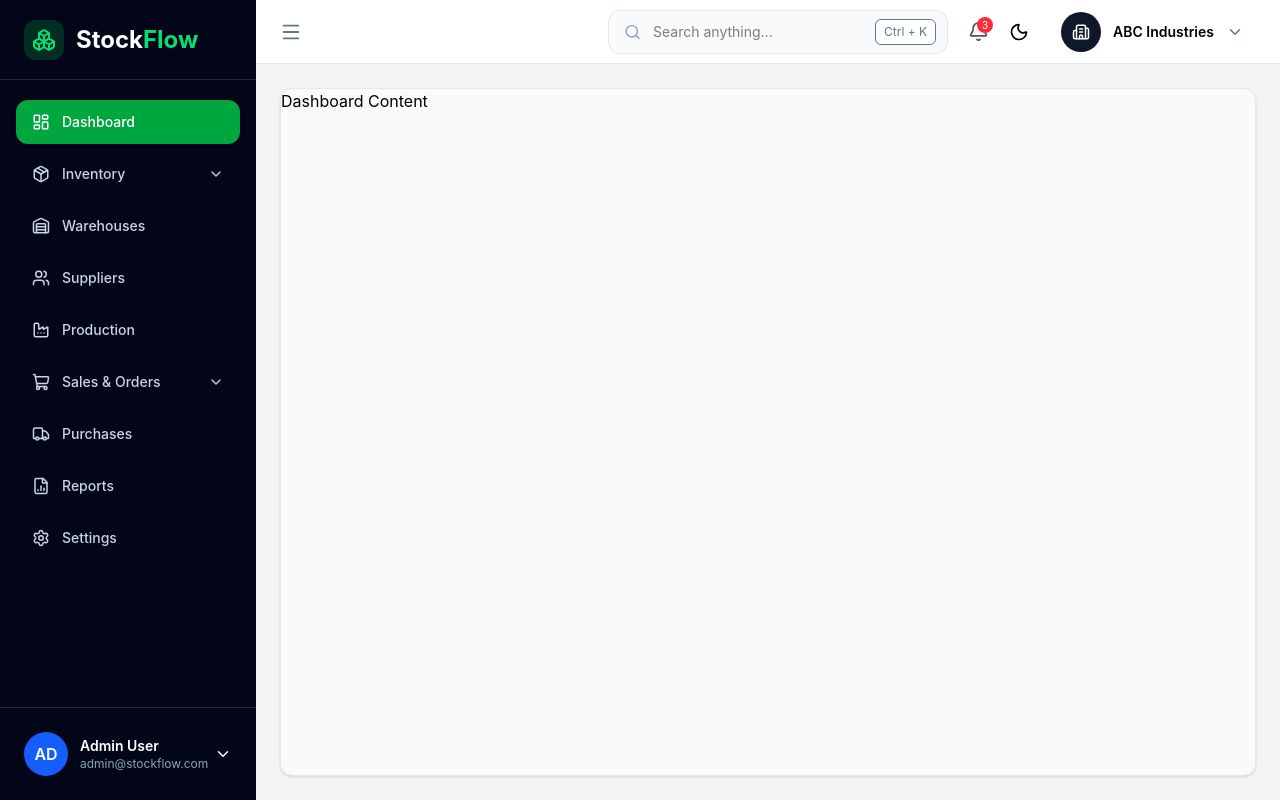
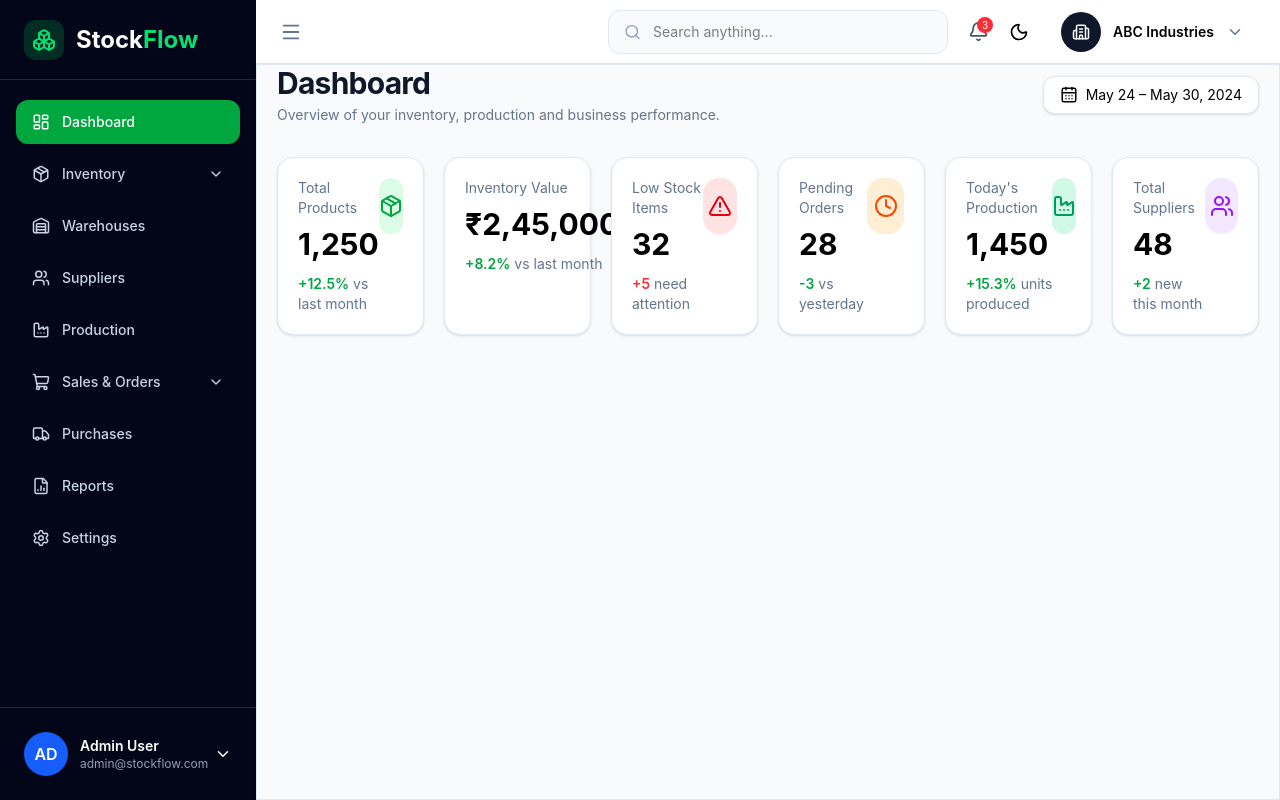
Before and after one commit to AljasMuthukadan/stockflow, a React (Vite) app in the folder client/: page /dashboard in a window 1280 px wide. Built offline with nearby package versions, Linux system fonts and the light colour scheme.

Commit message:
Dash UI Cards Added

```diff
--- /dev/null
+++ b/client/src/components/dashboard/DashboardHeader.jsx
@@ -0,0 +1,25 @@
+import { CalendarDays } from "lucide-react";
+
+ function DashboardHeader() {
+  return (
+    <div className="mb-8 flex  flex-col gap-4 md:flex-row md:items-center md:justify-between">
+      {/* Left */}
+      <div>
+        <h1 className="text-3xl font-bold tracking-tight text-slate-900">
+          Dashboard
+        </h1>
+
+        <p className="mt-1 text-sm text-slate-500">
+          Overview of your inventory, production and business performance.
+        </p>
+      </div>
+
+      {/* Right */}
+      <button className="flex items-center gap-2 rounded-xl border border-slate-200 bg-white px-4 py-2 text-sm shadow-sm transition hover:bg-slate-50">
+        <CalendarDays size={18} />
+        <span>May 24 – May 30, 2024</span>
+      </button>
+    </div>
+  );
+}
+export default DashboardHeader;
--- /dev/null
+++ b/client/src/components/dashboard/StatCard.jsx
@@ -0,0 +1,64 @@
+ function StatCard({
+  title,
+  value,
+  change,
+  subtitle,
+  icon: Icon,
+  color,
+  positive,
+}) {
+  return (
+    <div
+      className="
+      bg-white
+      rounded-2xl
+      border
+      border-slate-200
+      p-5
+      shadow-sm
+      hover:shadow-md
+      transition
+      "
+    >
+      <div className="flex justify-between">
+
+        <div>
+
+          <p className="text-sm text-slate-500">
+            {title}
+          </p>
+
+          <h2 className="text-3xl font-bold mt-2">
+            {value}
+          </h2>
+
+          <p className="text-sm mt-3">
+            <span
+              className={
+                positive
+                  ? "text-green-600 font-semibold"
+                  : "text-red-500 font-semibold"
+              }
+            >
+              {change}
+            </span>
+
+            <span className="text-slate-500 ml-1">
+              {subtitle}
+            </span>
+          </p>
+
+        </div>
+
+        <div
+          className={`w-14 h-14 rounded-2xl flex items-center justify-center ${color}`}
+        >
+          <Icon size={24} />
+        </div>
+
+      </div>
+    </div>
+  );
+}
+
+export default StatCard;
--- /dev/null
+++ b/client/src/components/dashboard/StatsGrid.jsx
@@ -0,0 +1,87 @@
+import {
+  Package,
+  DollarSign,
+  AlertTriangle,
+  Clock,
+  Factory,
+  Users,
+} from "lucide-react";
+
+import StatCard from "./StatCard";
+
+export default function StatsGrid() {
+  const stats = [
+    {
+      title: "Total Products",
+      value: "1,250",
+      change: "+12.5%",
+      subtitle: "vs last month",
+      icon: Package,
+      color: "bg-green-100 text-green-600",
+      positive: true,
+    },
+    {
+      title: "Inventory Value",
+      value: "₹2,45,000",
+      change: "+8.2%",
+      subtitle: "vs last month",
+      icon: DollarSign,
+      color: "bg-blue-100 text-blue-600",
+      positive: true,
+    },
+    {
+      title: "Low Stock Items",
+      value: "32",
+      change: "+5",
+      subtitle: "need attention",
+      icon: AlertTriangle,
+      color: "bg-red-100 text-red-600",
+      positive: false,
+    },
+    {
+      title: "Pending Orders",
+      value: "28",
+      change: "-3",
+      subtitle: "vs yesterday",
+      icon: Clock,
+      color: "bg-orange-100 text-orange-600",
+      positive: true,
+    },
+    {
+      title: "Today's Production",
+      value: "1,450",
+      change: "+15.3%",
+      subtitle: "units produced",
+      icon: Factory,
+      color: "bg-emerald-100 text-emerald-600",
+      positive: true,
+    },
+    {
+      title: "Total Suppliers",
+      value: "48",
+      change: "+2",
+      subtitle: "new this month",
+      icon: Users,
+      color: "bg-purple-100 text-purple-600",
+      positive: true,
+    },
+  ];
+
+  return (
+    <div className="grid grid-cols-1 gap-5 sm:grid-cols-2 xl:grid-cols-6">
+        {/** Dashboard Stats */}
+      {stats.map((card) => (
+        <StatCard
+          key={card.title}
+          title={card.title}
+          value={card.value}
+          change={card.change}
+          subtitle={card.subtitle}
+          icon={card.icon}
+          color={card.color}
+          positive={card.positive}
+        />
+      ))}
+    </div>
+  );
+}
--- a/client/src/layouts/DashboardLayout.jsx
+++ b/client/src/layouts/DashboardLayout.jsx
@@ -10,7 +10,7 @@ const DashboardLayout = () => {
       <div className="flex flex-col flex-1">
         <Navbar />
 
-        <main className="flex-1 p-6 bg-gray-100">
+        <main className="flex-1  bg-gray-100">
           <Outlet />
         </main>
       </div>
--- a/client/src/layouts/NavBar.jsx
+++ b/client/src/layouts/NavBar.jsx
@@ -49,23 +49,7 @@ import {
             "
           />
 
-          <span
-            className="
-            absolute
-            right-3
-            top-1/2
-            -translate-y-1/2
-            text-xs
-            bg-white
-            border
-            rounded-md
-            px-2
-            py-1
-            text-slate-500
-            "
-          >
-            Ctrl + K
-          </span>
+
         </div>
 
         {/* Notification */}
--- a/client/src/pages/DashboardPage.jsx
+++ b/client/src/pages/DashboardPage.jsx
@@ -1,7 +1,11 @@
+import DashboardHeader from "../components/dashboard/DashboardHeader";
+import StatsGrid from "../components/dashboard/StatsGrid";
+
 const DashboardPage = () => {
   return (
-    <div className="bg-gray-50 border border-slate-200 shadow h-full rounded-xl">
-      Dashboard Content
+    <div className="bg-gray-50 px-5 border border-slate-200 shadow h-full ">
+      <DashboardHeader />
+      <StatsGrid />
     </div>
   );
 };
```
